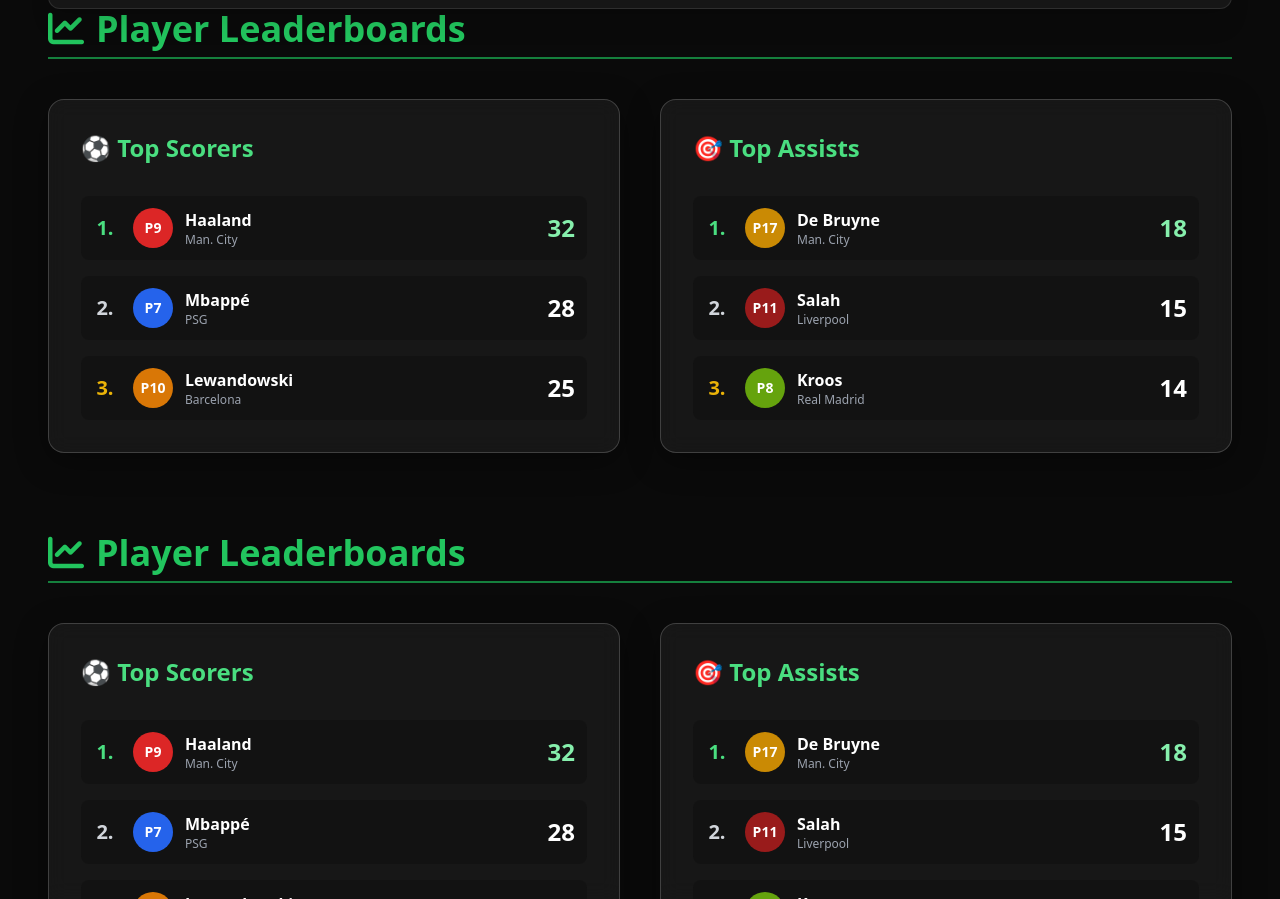
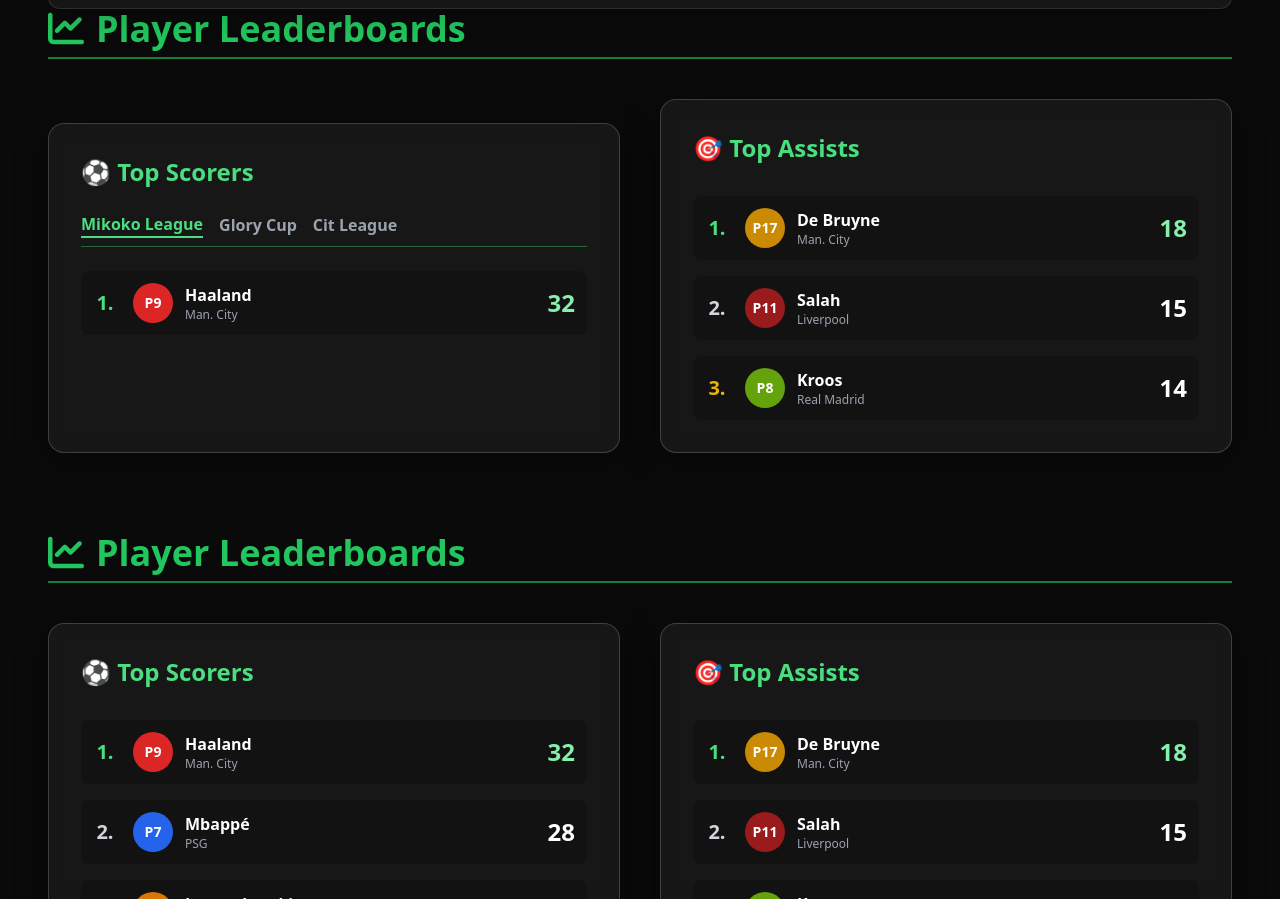
Before and after one commit to Emmanuel-Onyeike/FootBall-World, a plain HTML site: page dashboard.html in a window 1280 px wide. Shown: the part 1875-2774 px from the top of the page. Drawn offline with nearby package versions, Linux system fonts and the light colour scheme; a small style sheet from the web is missing.

Commit message:
Update dashboard.html

```diff
--- a/dashboard.html
+++ b/dashboard.html
@@ -1344,10 +1344,26 @@
       class="grid grid-cols-1 lg:grid-cols-2 gap-10 mt-10"
     >
       <!-- Top Scorers (Left on desktop) -->
-      <div class="glass-card p-6 md:p-8 space-y-8">
-        <h3 class="text-2xl font-bold text-green-400 mb-6 flex items-center gap-2">
+     <div class="glass-card p-6 md:p-8 space-y-6 mt-6">
+  <h3 class="text-2xl font-bold text-green-400 mb-4 flex items-center gap-2">
     ⚽ Top Scorers
   </h3>
+
+  <!-- Nav Tabs -->
+  <div class="flex space-x-4 border-b border-green-400/40 pb-2">
+    <button class="tab-link font-semibold text-green-400 border-b-2 border-green-400" data-tab="mikoko">
+      Mikoko League
+    </button>
+    <button class="tab-link font-semibold text-gray-400 hover:text-green-300" data-tab="glory">
+      Glory Cup
+    </button>
+    <button class="tab-link font-semibold text-gray-400 hover:text-green-300" data-tab="cit">
+      Cit League
+    </button>
+  </div>
+
+  <!-- Tab Content -->
+  <div id="mikoko" class="tab-content space-y-4">
     <ul class="space-y-4">
       <li class="flex justify-between items-center p-3 rounded-lg bg-black/20 hover:bg-black/40 transition">
         <div class="flex items-center">
@@ -1360,32 +1376,65 @@
         </div>
         <span class="font-extrabold text-2xl text-green-300">32</span>
       </li>
-
+      <!-- Add more scorers for Mikoko -->
+    </ul>
+  </div>
+
+  <div id="glory" class="tab-content hidden space-y-4">
+    <ul class="space-y-4">
       <li class="flex justify-between items-center p-3 rounded-lg bg-black/20 hover:bg-black/40 transition">
         <div class="flex items-center">
-              <span class="text-xl font-extrabold text-gray-300 mr-4 w-6 text-center">2.</span>
+          <span class="text-xl font-extrabold text-yellow-400 mr-4 w-6 text-center">1.</span>
           <span class="h-10 w-10 bg-blue-600 rounded-full flex items-center justify-center font-bold text-sm text-white">P7</span>
           <div class="ml-3">
             <p class="font-semibold">Mbappé</p>
             <p class="text-xs text-gray-400">PSG</p>
           </div>
         </div>
-            <span class="font-extrabold text-2xl">28</span>
+        <span class="font-extrabold text-2xl text-yellow-300">29</span>
       </li>
-
+      <!-- Add more scorers for Glory Cup -->
+    </ul>
+  </div>
+
+  <div id="cit" class="tab-content hidden space-y-4">
+    <ul class="space-y-4">
       <li class="flex justify-between items-center p-3 rounded-lg bg-black/20 hover:bg-black/40 transition">
         <div class="flex items-center">
-              <span class="text-xl font-extrabold text-yellow-500 mr-4 w-6 text-center">3.</span>
-              <span class="h-10 w-10 bg-amber-600 rounded-full flex items-center justify-center font-bold text-sm text-white">P10</span>
+          <span class="text-xl font-extrabold text-purple-400 mr-4 w-6 text-center">1.</span>
+          <span class="h-10 w-10 bg-purple-600 rounded-full flex items-center justify-center font-bold text-sm text-white">P10</span>
           <div class="ml-3">
             <p class="font-semibold">Lewandowski</p>
             <p class="text-xs text-gray-400">Barcelona</p>
           </div>
         </div>
-            <span class="font-extrabold text-2xl">25</span>
+        <span class="font-extrabold text-2xl text-purple-300">25</span>
       </li>
+      <!-- Add more scorers for Cit League -->
     </ul>
   </div>
+</div>
+
+<script>
+  const tabs = document.querySelectorAll(".tab-link");
+  const contents = document.querySelectorAll(".tab-content");
+
+  tabs.forEach(tab => {
+    tab.addEventListener("click", () => {
+      // Reset all tabs
+      tabs.forEach(t => t.classList.remove("text-green-400", "border-green-400", "border-b-2"));
+      tabs.forEach(t => t.classList.add("text-gray-400"));
+      contents.forEach(c => c.classList.add("hidden"));
+
+      // Activate clicked tab
+      tab.classList.remove("text-gray-400");
+      tab.classList.add("text-green-400", "border-green-400", "border-b-2");
+
+      const target = document.getElementById(tab.dataset.tab);
+      target.classList.remove("hidden");
+    });
+  });
+</script>
 
       <!-- Top Assists (Right on desktop) -->
       <div class="glass-card p-6 md:p-8 space-y-8">
```
Lines whose indentation alone changed are shown as unchanged.
